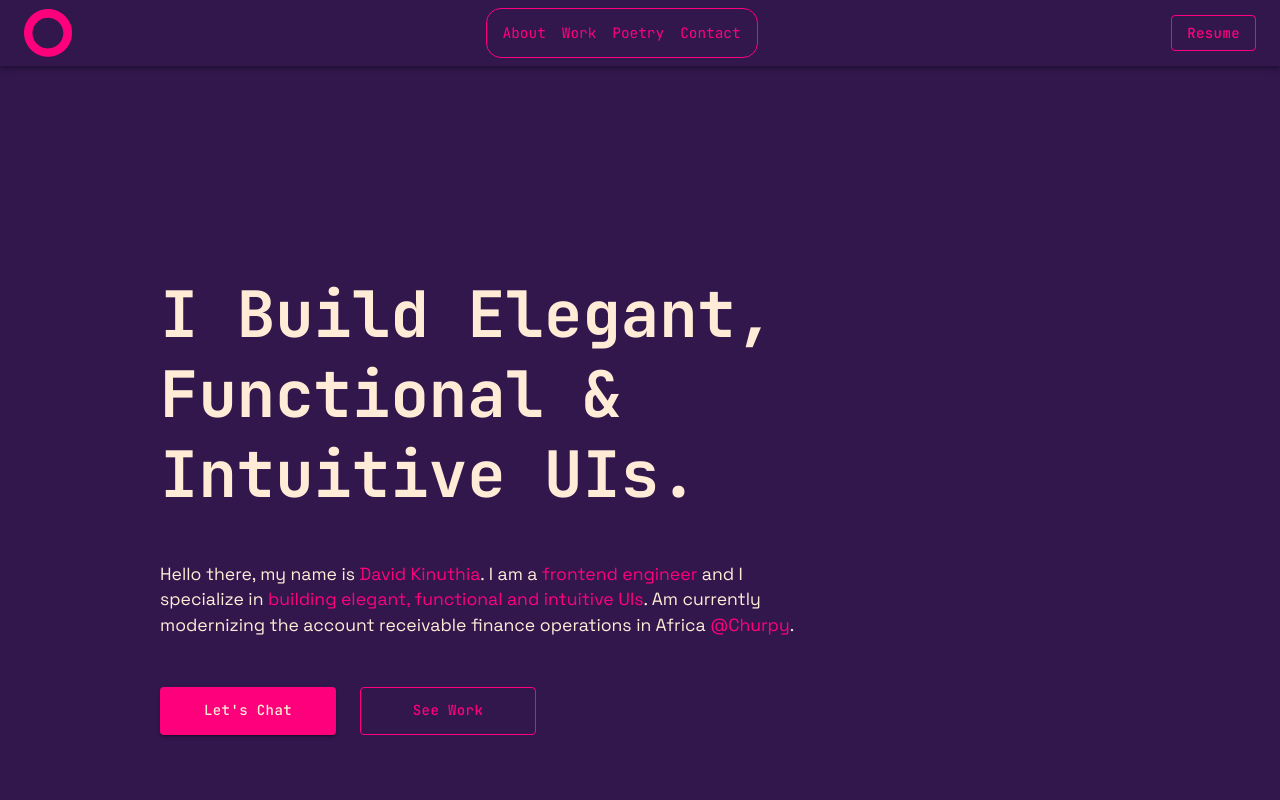
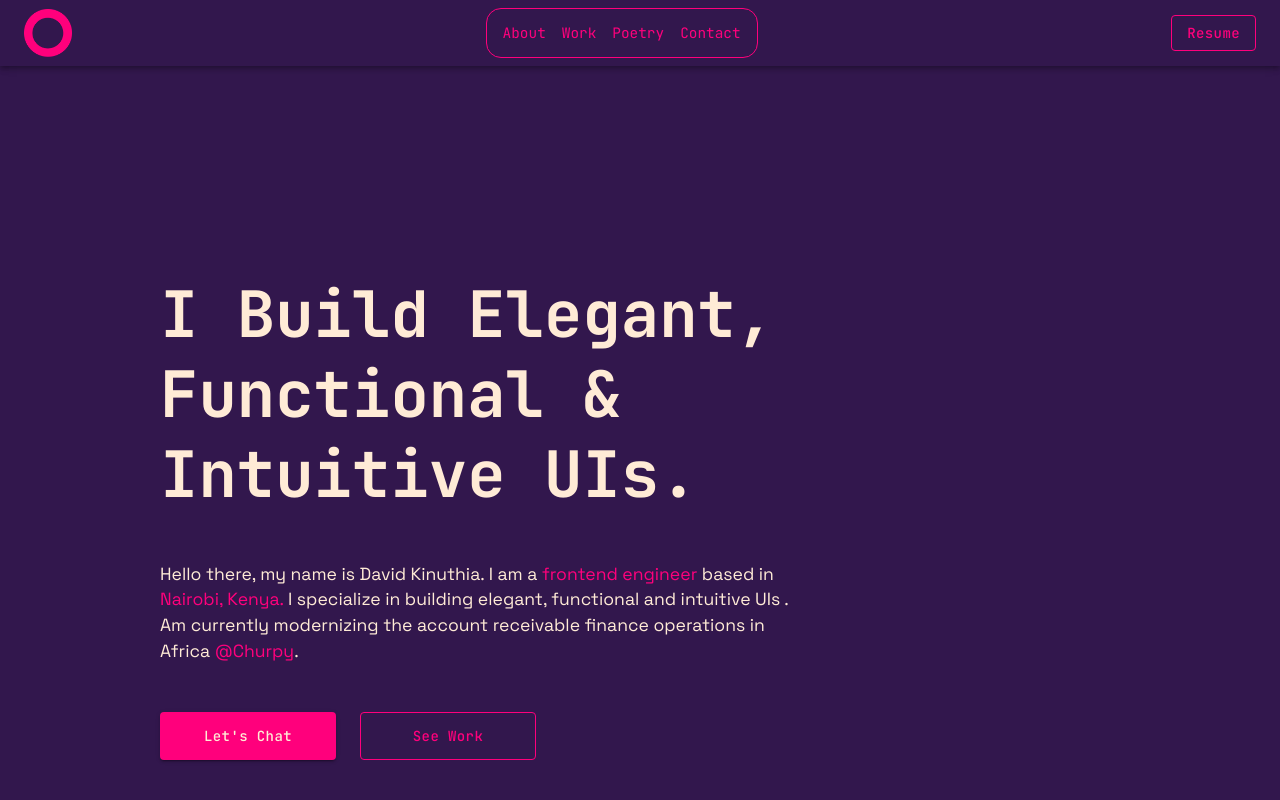
Before and after one commit to kd-kinuthiadavid/kdio-dev, a Next.js app: page / in a window 1280 px wide. Shown: the top 800 px of the page. Built offline with nearby package versions, Linux system fonts and the light colour scheme.

Commit message:
refactor(UX): remove uneccessary text highlighting
... in the description of the hero section.

```diff
--- a/components/HeroSection/index.tsx
+++ b/components/HeroSection/index.tsx
@@ -10,14 +10,11 @@ const HeroSection = (): JSX.Element => {
         I Build Elegant, <br /> Functional & Intuitive UIs.
       </h1>
       <p>
-        Hello there, my name is <HiglightedText>David Kinuthia</HiglightedText>.
-        I am a <HiglightedText>frontend engineer</HiglightedText> and I
-        specialize in{" "}
-        <HiglightedText>
-          building elegant, functional and intuitive UIs
-        </HiglightedText>
-        . Am currently modernizing the account receivable finance operations in
-        Africa{" "}
+        Hello there, my name is David Kinuthia. I am a{" "}
+        <HiglightedText>frontend engineer</HiglightedText> based in{" "}
+        <HiglightedText>Nairobi, Kenya.</HiglightedText> I specialize in
+        building elegant, functional and intuitive UIs . Am currently
+        modernizing the account receivable finance operations in Africa{" "}
         <HiglightedText className="highlighted_link">
           <a target="_blank" rel="noreferrer" href="https://www.churpy.co/">
             @Churpy
```
